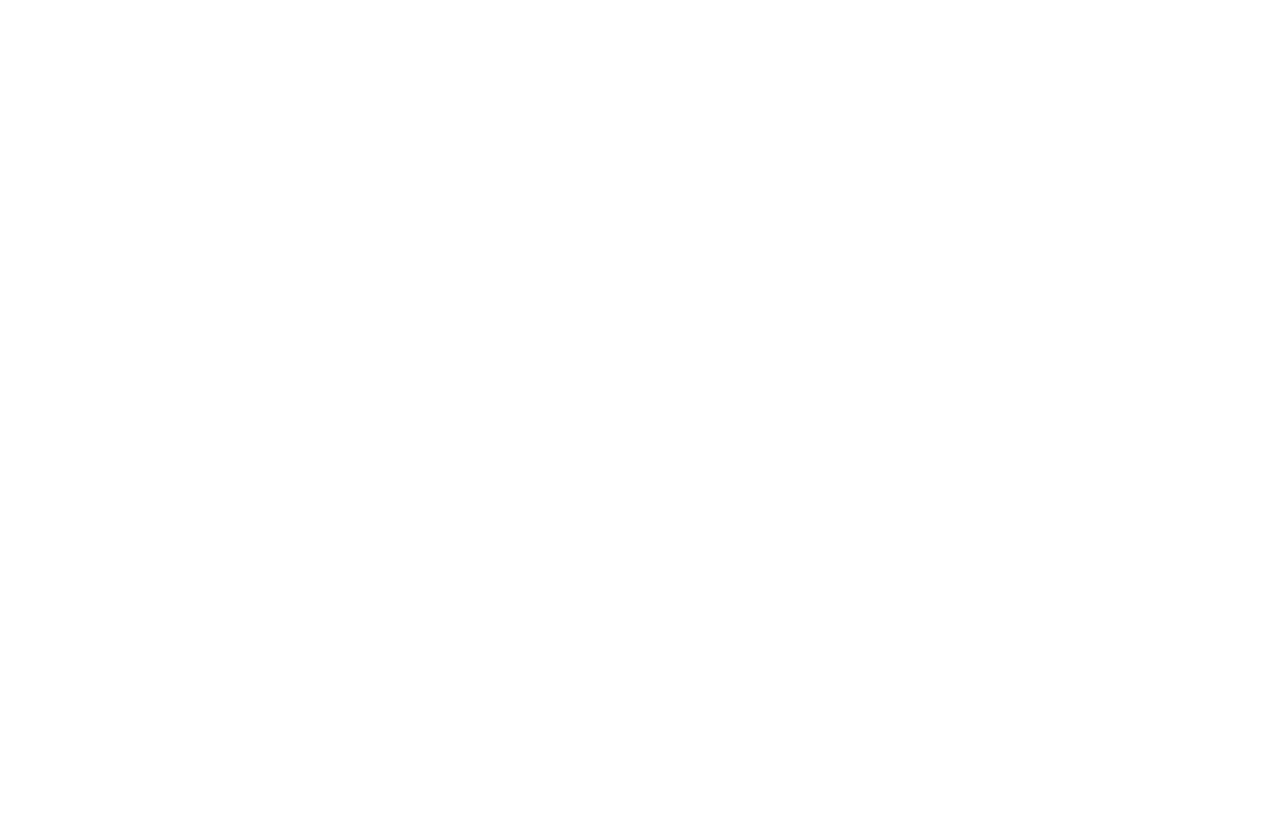
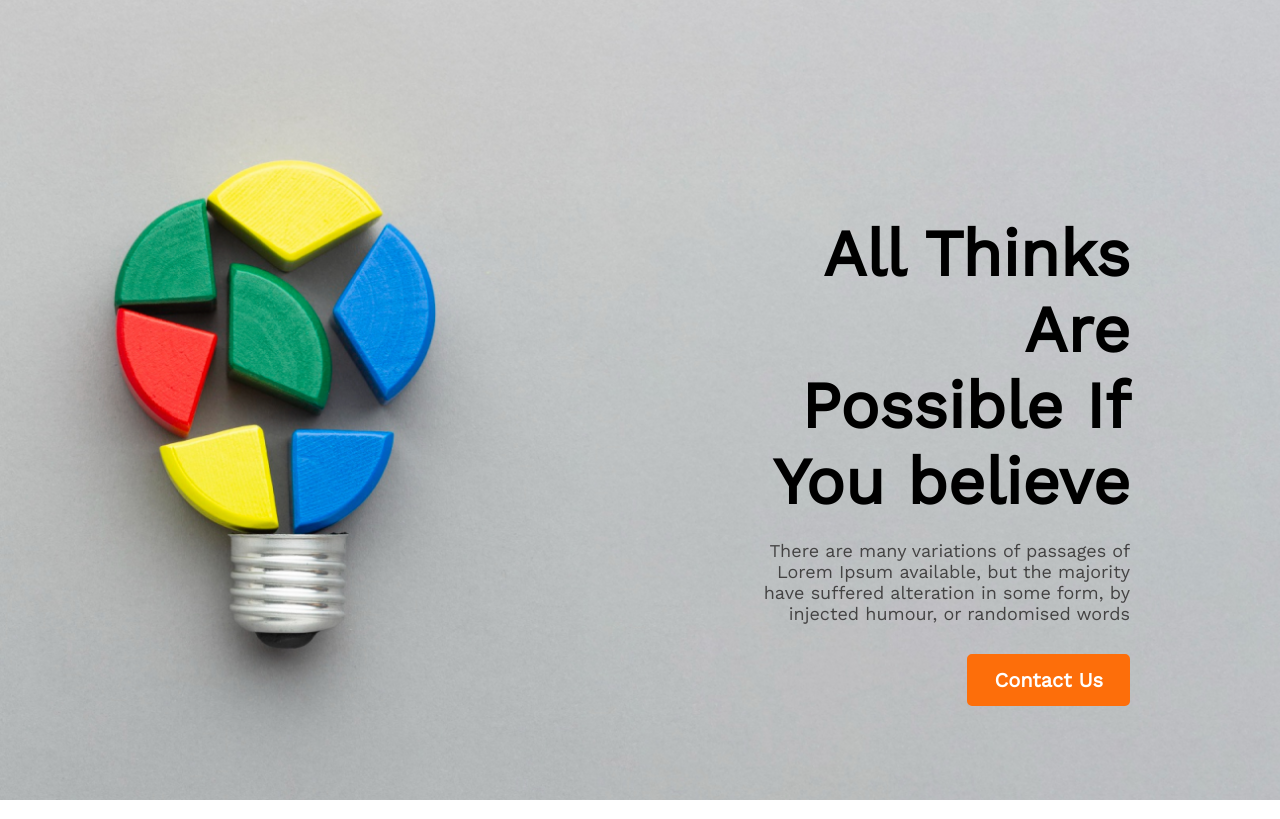
Before and after one commit to Asib46/new-year, a plain HTML site: page index.html in a window 1280 px wide. Drawn offline with nearby package versions, Linux system fonts and the light colour scheme.

Commit message:
added header section

```diff
--- a/index.html
+++ b/index.html
@@ -3,9 +3,28 @@
 <head>
     <meta charset="UTF-8">
     <meta name="viewport" content="width=device-width, initial-scale=1.0">
+    <link rel="stylesheet" href="style.css">
+    <link href="https://fonts.googleapis.com/css2?family=Lobster&family=Open+Sans&family=Poppins:wght@300;400&family=Roboto:ital,wght@1,900&family=Work+Sans&display=swap" rel="stylesheet">
     <title>Document new</title>
 </head>
 <body>
+    <header>
+        <section class="first-section">
+            <!-- <img src="images/banner/banner3.png" alt=""> -->
+                <h1>All Thinks Are Possible If You believe</h1>
+                <p>There are many variations of passages of Lorem Ipsum available, but the majority have suffered alteration in some form, by injected humour, or randomised words</p>
+                <button>Contact Us</button>
+        </section>
+    </header>
+    <main>
+        <section>
+            <div>
+                <img src="" alt="">
+            </div>
+        </section>
+    </main>
+    <footer>
 
+    </footer>
 </body>
 </html>
--- /dev/null
+++ b/style.css
@@ -0,0 +1,37 @@
+* {
+    margin: 0px;
+    font-family: 'Work Sans', sans-serif;
+}
+
+.first-section {
+    background-image: url(images/banner/banner2.png);
+    background-size: cover;
+    background-repeat: no-repeat;
+    text-align: right;
+    height: 800px;
+
+}
+
+.first-section h1 {
+    font-size: 65px;
+    font-weight: 700;
+    padding: 216px 150px 0px 740px;
+    margin-bottom: 20px;
+}
+.first-section p {
+    color: var(--Dark-02, #444343);
+    font-size: 18px;
+    padding: 0px 150px 0px 740px;
+    margin-bottom: 30px;
+}
+.first-section button {
+    color: white;
+    background: #FD6E0A;
+    font-size: 20px;
+    font-weight: 600;
+    padding: 12px 25px;
+    border: 2px solid #FD6E0A;
+    border-radius: 5px;
+    margin-bottom: 100px;
+    margin-right: 150px;
+}
```
Also changed, not shown: images/banner/banner1.png (added), images/banner/banner2.png (added), images/banner/banner3.png (added), images/gradient1.png (added), images/gradient2.png (added), images/gradient3.png (added), images/icons/ecom.png (added), images/icons/fb.png (added), images/icons/js.png (added), images/icons/smoke.png (added), images/icons/twitter.png (added), images/icons/web.png (added), images/icons/youtube.png (added), images/person.png (added), 1 more files.
